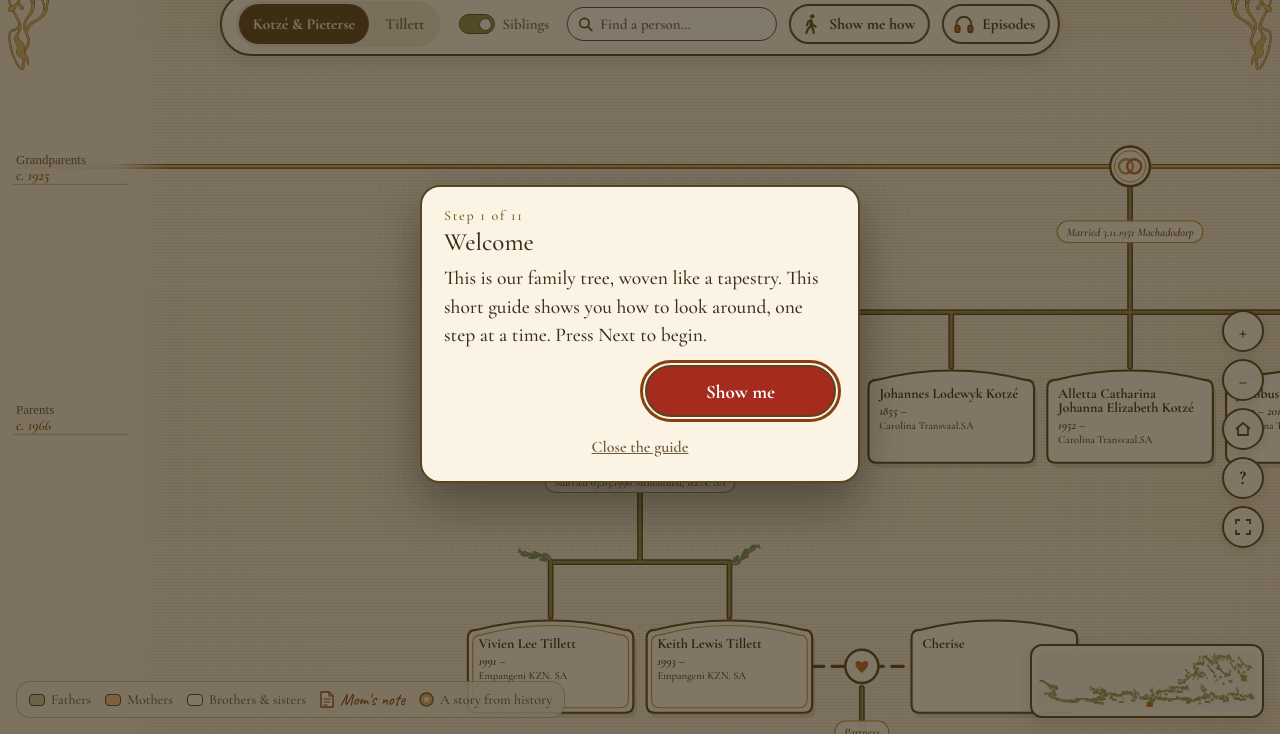
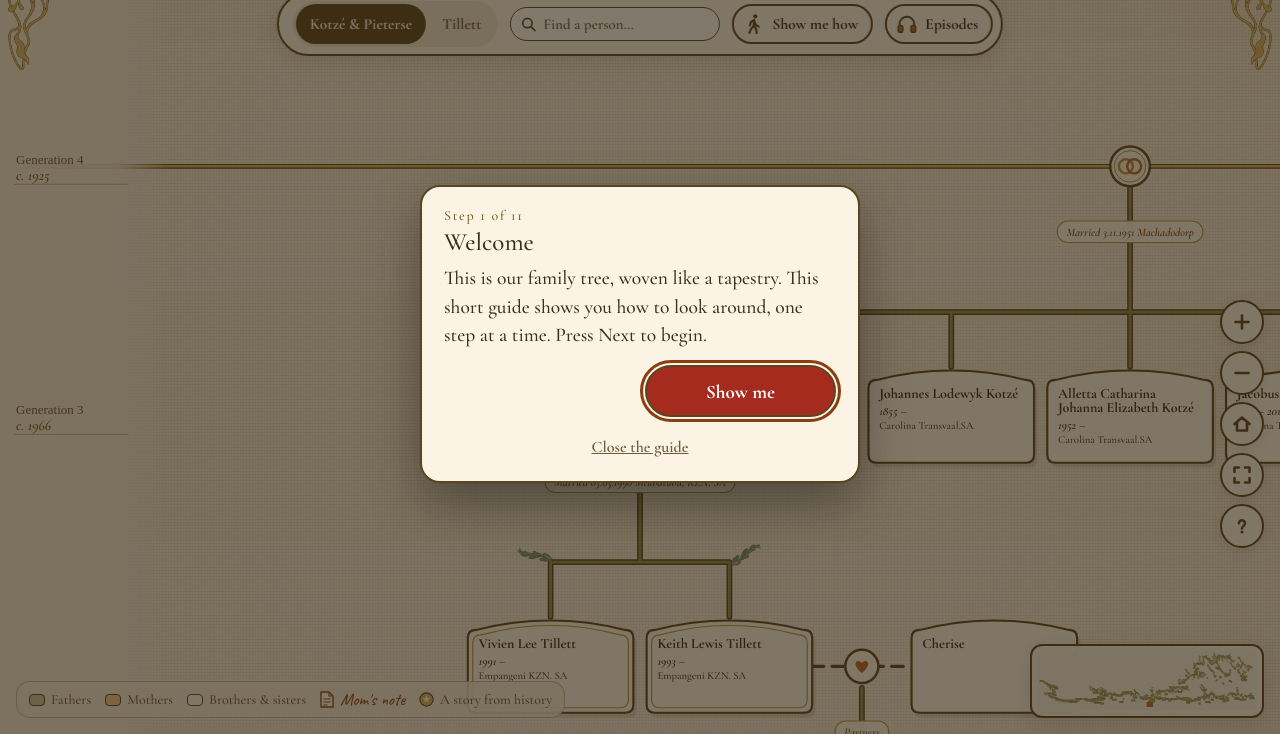
Before and after one commit to vivientillett-droid/family-tapestry, a plain HTML site: page index.html in a window 1280 px wide. Shown: the part 66-800 px from the top of the page. Drawn offline with nearby package versions, Linux system fonts and the light colour scheme; a web font is replaced by a local one.

Commit message:
Remove siblings switch, bolder map controls with help last, numbered generations
Co-Authored-By: Claude Opus 5.5 <noreply@anthropic.com>
Claude-Session: https://claude.ai/code/session_01KRo1U1UaZvovX4WnJLSmXf

```diff
--- a/index.html
+++ b/index.html
@@ -67,7 +67,7 @@ button{font-family:inherit;color:inherit}
 
 /* controls */
 .zoom{position:fixed;right:16px;bottom:186px;z-index:5;display:flex;flex-direction:column;gap:7px}
-.zoom button{width:42px;height:42px;border-radius:50%;border:2px solid var(--line);background:var(--panel);cursor:pointer;font-size:21px;display:grid;place-items:center;box-shadow:0 3px 12px rgba(61,47,28,.14)}
+.zoom button{width:44px;height:44px;padding:0;border-radius:50%;border:2px solid var(--line);background:var(--cream);cursor:pointer;font-size:21px;display:grid;place-items:center;box-shadow:0 3px 12px rgba(61,47,28,.14)}
 .zoom button:hover{background:#fff}
 .mini{position:fixed;right:16px;bottom:16px;z-index:5;border:2px solid var(--line);border-radius:12px;background:var(--panel);padding:5px;box-shadow:0 6px 20px rgba(61,47,28,.15);cursor:pointer}
 .mini canvas{display:block;border-radius:7px}
@@ -273,7 +273,6 @@ kbd{font-family:inherit;font-weight:700;border:1.5px solid var(--line);border-bo
     <button data-tree="kotze" aria-pressed="true">Kotzé &amp; Pieterse</button>
     <button data-tree="tillett" aria-pressed="false">Tillett</button>
   </div>
-  <button class="tog" id="sibTog" role="switch" aria-checked="true" aria-label="Show brothers and sisters" title="Show brothers and sisters in each family"><i aria-hidden="true"></i><span aria-hidden="true">Siblings</span></button>
   <div class="search">
     <svg width="15" height="15" viewBox="0 0 16 16" aria-hidden="true"><circle cx="7" cy="7" r="5" fill="none" stroke="#5a4520" stroke-width="1.8"/><path d="M11 11l4 4" stroke="#5a4520" stroke-width="1.8" stroke-linecap="round"/></svg>
     <input id="q" type="search" placeholder="Find a person…" autocomplete="off" aria-label="Find a person by name" role="combobox" aria-autocomplete="list" aria-expanded="false" aria-controls="results">
@@ -286,17 +285,15 @@ kbd{font-family:inherit;font-weight:700;border:1.5px solid var(--line);border-bo
   </div>
 </header>
 <canvas id="cv" tabindex="0" role="application" aria-roledescription="family tree" aria-label="Family tree" aria-describedby="cvhelp"></canvas>
-<p id="cvhelp" class="sr-only">Use the arrow keys to move between people: up to their parents, down towards you, left and right along the same generation. Press Enter to read about the selected person. Hold Shift with the arrow keys to pan, plus and minus to zoom, H to return home, 0 to see the whole tree. Or use the search box to find someone by name.</p>
-<div class="hint" id="hint" aria-hidden="true">Generations rise upward from you · drag to wander · tap anyone to meet them</div>
+<p id="cvhelp" class="sr-only">Use the arrow keys to move between people: up to their parents, down to their children, left and right along the same generation. Press Enter to read about the selected person. Hold Shift with the arrow keys to pan, plus and minus to zoom, H to return home, 0 to see the whole tree. Or use the search box to find someone by name.</p>
+<div class="hint" id="hint" aria-hidden="true">Generation 1 is the youngest · older generations rise upward · drag to wander · tap anyone to meet them</div>
 
 <div class="zoom" role="group" aria-label="Map controls">
-  <button id="zin" title="Zoom in" aria-label="Zoom in">+</button>
-  <button id="zout" title="Zoom out" aria-label="Zoom out">−</button>
-  <button id="zhome" title="Back to Vivien &amp; Keith" aria-label="Back to the start">
-    <svg width="18" height="18" viewBox="0 0 18 18" aria-hidden="true"><path d="M2 9l7-6 7 6M4 8v7h10V8" fill="none" stroke="#5a4520" stroke-width="1.8" stroke-linejoin="round"/></svg></button>
-  <button id="zhelp" class="help" title="How to use" aria-label="How to use and what the colours mean" aria-haspopup="dialog">?</button>
-  <button id="zfit" title="See the whole tree" aria-label="See the whole tree">
-    <svg width="16" height="16" viewBox="0 0 16 16" aria-hidden="true"><path d="M1 5V1h4M11 1h4v4M15 11v4h-4M5 15H1v-4" fill="none" stroke="#5a4520" stroke-width="1.8"/></svg></button>
+  <button id="zin" title="Zoom in" aria-label="Zoom in"><svg width="20" height="20" viewBox="0 0 20 20" aria-hidden="true"><path d="M10 3.5v13M3.5 10h13" fill="none" stroke="#5a4520" stroke-width="2.6" stroke-linecap="round" stroke-linejoin="round"/></svg></button>
+  <button id="zout" title="Zoom out" aria-label="Zoom out"><svg width="20" height="20" viewBox="0 0 20 20" aria-hidden="true"><path d="M3.5 10h13" fill="none" stroke="#5a4520" stroke-width="2.6" stroke-linecap="round" stroke-linejoin="round"/></svg></button>
+  <button id="zhome" title="Back to the start" aria-label="Back to the start"><svg width="20" height="20" viewBox="0 0 20 20" aria-hidden="true"><path d="M2.5 10L10 3.5l7.5 6.5M5 8.6V16.5h10V8.6" fill="none" stroke="#5a4520" stroke-width="2.6" stroke-linecap="round" stroke-linejoin="round"/></svg></button>
+  <button id="zfit" title="See the whole tree" aria-label="See the whole tree"><svg width="20" height="20" viewBox="0 0 20 20" aria-hidden="true"><path d="M2.5 7V2.5H7M13 2.5h4.5V7M17.5 13v4.5H13M7 17.5H2.5V13" fill="none" stroke="#5a4520" stroke-width="2.6" stroke-linecap="round" stroke-linejoin="round"/></svg></button>
+  <button id="zhelp" class="help" title="How to use" aria-label="How to use and what the colours mean" aria-haspopup="dialog"><svg width="20" height="20" viewBox="0 0 20 20" aria-hidden="true"><path d="M7 7.3a3 3 0 115.2 2c-.9.9-2.2 1.5-2.2 3.2" fill="none" stroke="#5a4520" stroke-width="2.6" stroke-linecap="round" stroke-linejoin="round"/><circle cx="10" cy="16" r="1.5" fill="#5a4520"/></svg></button>
 </div>
 <div class="legend" aria-hidden="true">
   <span><b style="background:#c9c79e"></b>Fathers</span>
@@ -327,7 +324,7 @@ kbd{font-family:inherit;font-weight:700;border:1.5px solid var(--line);border-bo
   <h3>On a phone or tablet</h3>
   <ul><li><b>Drag</b> with one finger to wander; flick to glide.</li><li><b>Pinch</b> to zoom in and out.</li><li><b>Double-tap</b> to zoom in; <b>tap with two fingers</b> to zoom out.</li><li><b>Tap</b> anyone to meet them. Swipe the details card down to close it, or up to read more.</li></ul>
   <h3>With a keyboard</h3>
-  <ul><li><kbd>Tab</kbd> to the tree, then <kbd>↑</kbd> parents, <kbd>↓</kbd> towards you, <kbd>←</kbd> <kbd>→</kbd> along a generation.</li><li><kbd>Enter</kbd> opens their details, <kbd>Esc</kbd> closes.</li><li><kbd>Shift</kbd> + arrows to pan, <kbd>+</kbd> <kbd>−</kbd> to zoom, <kbd>H</kbd> home, <kbd>0</kbd> whole tree.</li></ul>
+  <ul><li><kbd>Tab</kbd> to the tree, then <kbd>↑</kbd> parents, <kbd>↓</kbd> children, <kbd>←</kbd> <kbd>→</kbd> along a generation.</li><li><kbd>Enter</kbd> opens their details, <kbd>Esc</kbd> closes.</li><li><kbd>Shift</kbd> + arrows to pan, <kbd>+</kbd> <kbd>−</kbd> to zoom, <kbd>H</kbd> home, <kbd>0</kbd> whole tree.</li></ul>
   <h3>What the colours mean</h3>
   <div class="lg"><b style="background:#c9c79e"></b>Fathers in the line<b style="background:#f2c48d"></b>Mothers in the line<b style="background:#fbf4e4"></b>Brothers, sisters and others
   <svg width="20" height="22" viewBox="0 0 14 17" aria-hidden="true"><path d="M1 1h8l4 4v11H1z" fill="#fffaf0" stroke="#8a4b22" stroke-width="1.4" stroke-linejoin="round"/><path d="M9 1v4h4M3.5 8h7M3.5 11h7M3.5 14h4" fill="none" stroke="#8a4b22" stroke-width="1.1"/></svg>Mom left a note
@@ -749,7 +746,7 @@ function drawGenLabels(s){
   if(!railW){ // compact chip: which generation is in the middle of the screen
     const cy=view.y+VH*0.45/s;let best=null,bd=1e9;for(const g of L.gens){const d=Math.abs(g.y+H/2-cy);if(d<bd){bd=d;best=g}}
     if(!best)return;const g=best;
-    const label=g.lv<0?'Next generation':g.lv===0?'You':g.lv===1?'Parents':g.lv===2?'Grandparents':g.lv===3?'Great-grandparents':(g.lv-2)+'× great-grandparents';
+    const label='Generation '+(g.lv-L.gens[0].lv+1);
     const txt=label+(g.yr?' · c. '+g.yr:'');ctx.font='600 15px "Cormorant Garamond",Georgia,serif';
     const w=ctx.measureText(txt).width+24,x=10,y=document.querySelector('.bar').getBoundingClientRect().bottom+8;
     ctx.fillStyle='rgba(251,244,228,.95)';rr(x,y,w,30,15);ctx.fill();ctx.strokeStyle='rgba(90,69,32,.55)';ctx.lineWidth=1.2;ctx.stroke();
@@ -758,9 +755,9 @@ function drawGenLabels(s){
   ctx.fillStyle=gr;ctx.fillRect(0,0,railW,VH);
   const step=rowPx<44?3:rowPx<70?2:1;
   for(const g of L.gens){
-    if(g.lv%step)continue;
+    if((g.lv-L.gens[0].lv)%step)continue;
     const sy=(g.y+H/2-view.y)*s;if(sy<topH()+24||sy>VH-70)continue;
-    const label=g.lv<0?'Next generation':g.lv===0?'You':g.lv===1?'Parents':g.lv===2?'Grandparents':g.lv===3?'Great-grandparents':(g.lv-2)+'× great-grandparents';
+    const label='Generation '+(g.lv-L.gens[0].lv+1);
     ctx.strokeStyle='rgba(90,69,32,.35)';ctx.lineWidth=1;ctx.beginPath();ctx.moveTo(14,sy+18);ctx.lineTo(railW-40,sy+18);ctx.stroke();
     ctx.fillStyle=COL.ink2;ctx.font='400 13px "Marcellus SC",serif';ctx.fillText(label,16,sy-2);
     if(g.yr){ctx.font='italic 600 15px "Cormorant Garamond",serif';ctx.fillStyle='#7a5c1c';ctx.fillText('c. '+g.yr,16,sy+14)}
@@ -838,7 +835,7 @@ const zc=f=>{const t=Math.max(minS(),Math.min(2.2,view.s*f));const cx=view.x+VW/
 document.getElementById('zin').onclick=()=>zc(1.8);document.getElementById('zout').onclick=()=>zc(1/1.8);
 document.getElementById('zfit').onclick=()=>fitAll();document.getElementById('zhome').onclick=()=>{closePanel();home()};
 function roleWord(n){return n.role==='F'?'father in the line':n.role==='M'?'mother in the line':n.role==='R'?'':n.role==='P'?'married or partnered in':n.role==='D'?'next generation':'brother or sister'}
-function genWord(lv){return lv<0?'next generation':lv===0?'your generation':lv===1?'parents':lv===2?'grandparents':lv===3?'great-grandparents':(lv-2)+' times great-grandparents'}
+function genWord(lv){return 'generation '+(lv-L.gens[0].lv+1)}
 function focusPerson(n,announce=true){kbd=n;dirty=true;
   const sx=(n.x+W/2-view.x)*view.s,sy=(n.y+H/2-view.y)*view.s,pad=80;
   if(sx<pad||sx>VW-pad-(panel.classList.contains('on')&&!isSheet()?410:0)||sy<120||sy>VH-(panel.classList.contains('on')&&isSheet()?VH*0.72:pad))flyTo(n,panel.classList.contains('on'));
@@ -1117,7 +1114,6 @@ function prep(lay){
   return lay;
 }
 document.querySelectorAll('#treeSeg button').forEach(b=>b.onclick=()=>setTree(b.dataset.tree));
-document.getElementById('sibTog').onclick=e=>{showSibs=!showSibs;e.currentTarget.setAttribute('aria-checked',showSibs);say(showSibs?'Brothers and sisters shown':'Brothers and sisters hidden. Showing the direct line only.');kbd=null;const c={x:view.x+VW/2/view.s,y:view.y+VH/2/view.s};relayout();dirty=true;home(false)};
 addEventListener('hashchange',()=>{const k=location.hash.slice(1);if((k==='kotze'||k==='tillett')&&k!==tree)setTree(k)});
 
 /* ================= boot ================= */
```
